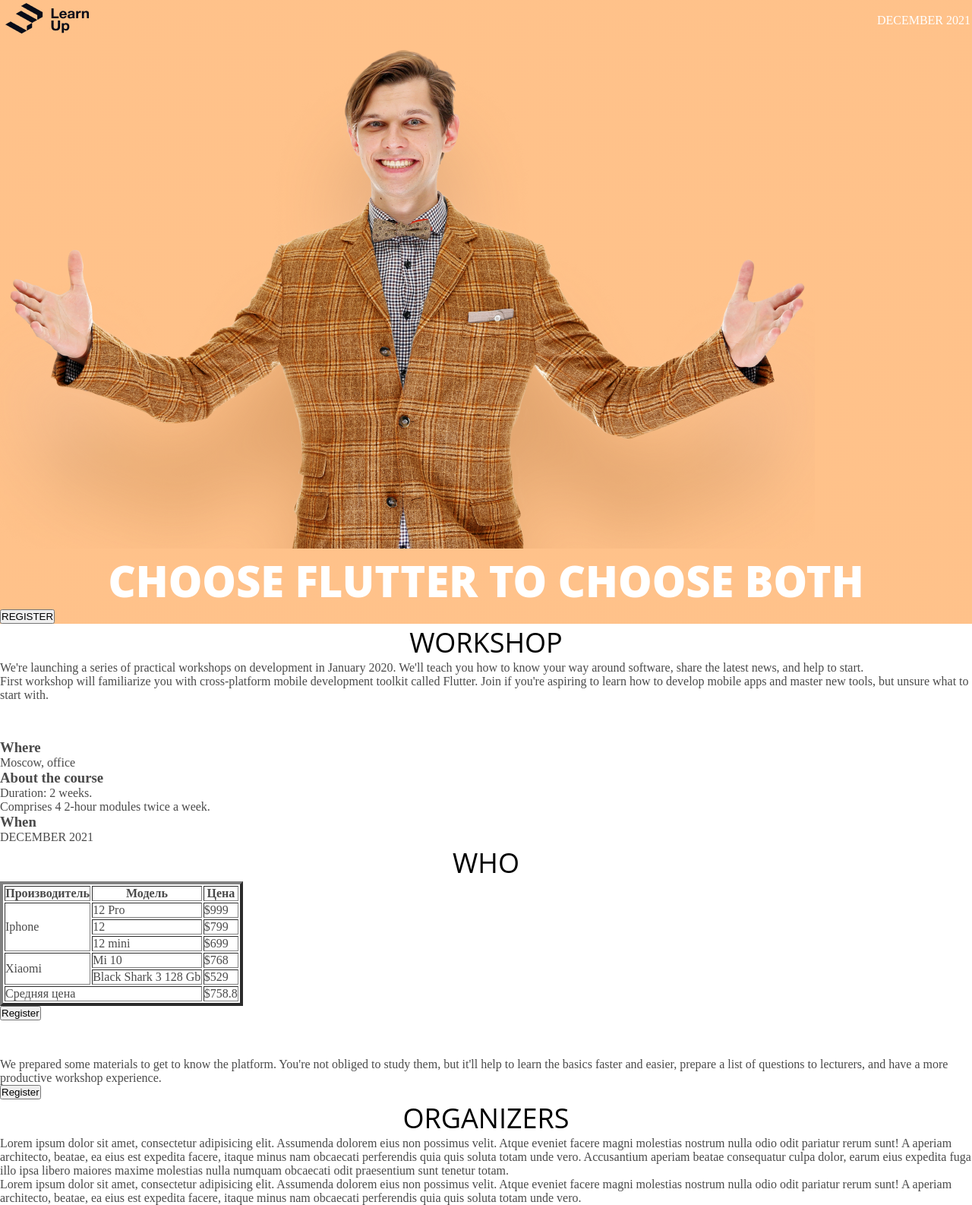
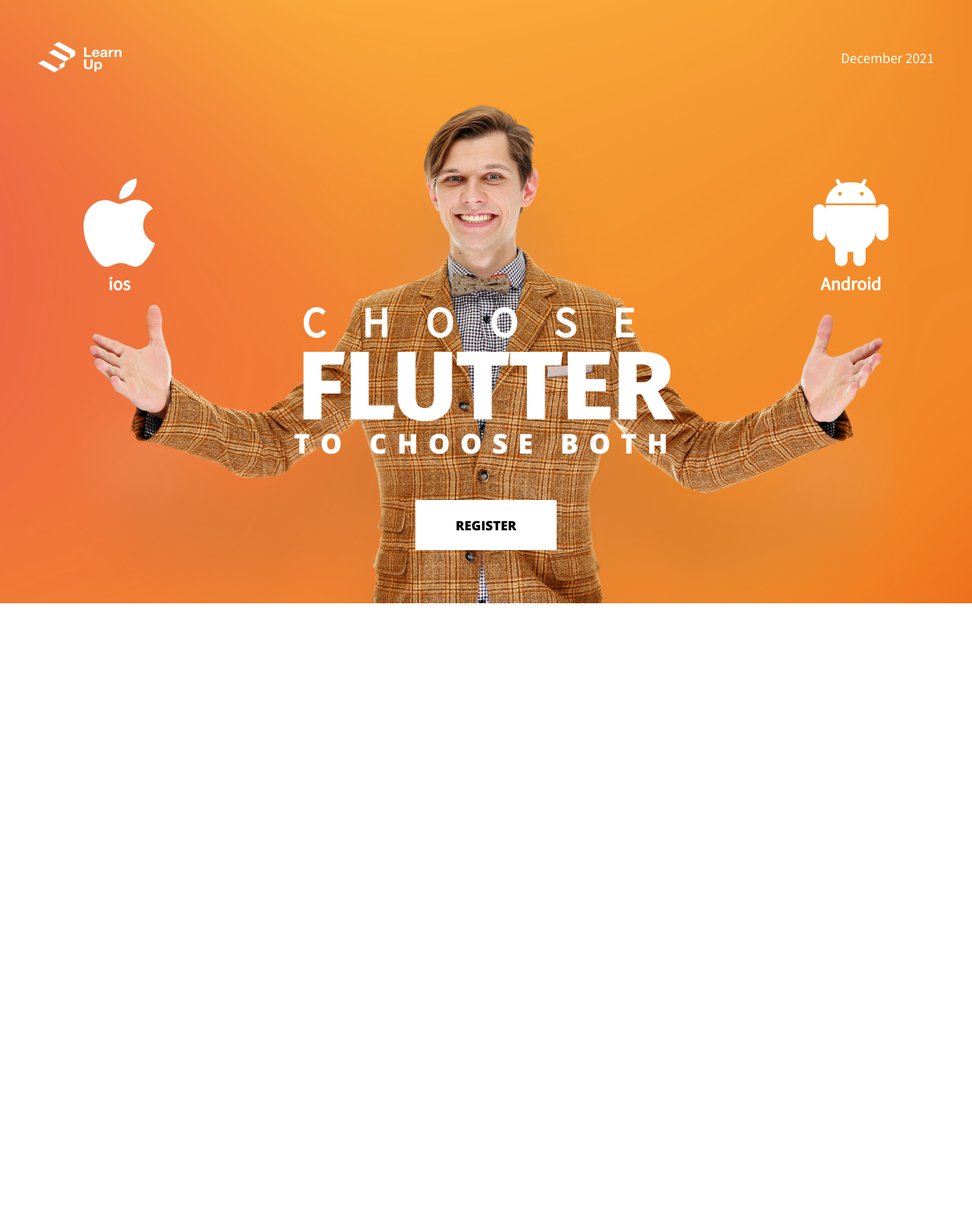
Before and after one commit to isuhanov/LearnUP, a plain HTML site: page index.html in a window 1280 px wide. Shown: the whole page at 76% size. After the commit the page ends 800 px from the top, so only its background shows below. Drawn offline with nearby package versions, Linux system fonts and the light colour scheme.

Commit message:
complete header

```diff
--- a/index.html
+++ b/index.html
@@ -6,155 +6,74 @@
     <meta name="viewport" content="width=device-width, initial-scale=1.0">
     <title>LearnUP</title>
     <link rel="stylesheet" href="style.css">
+
+    <link rel="preconnect" href="https://fonts.googleapis.com">
+<link rel="preconnect" href="https://fonts.gstatic.com" crossorigin>
+<link href="https://fonts.googleapis.com/css2?family=Fira+Sans:wght@400;800&family=Open+Sans:wght@400;800&family=Source+Sans+Pro&display=swap" rel="stylesheet">
 </head>
 <body>
 
-    <div class="block-1" id="block1">
-        <table width="100%">
-            <tr>
-                <td>
+    <div class="wrapper">
+        <header>
+            <div class="container">
+
+                <div class="logo-block">
                     <img
-                        src="./assets/img/logo/logo-black.png"
+                        src="./assets/img/logo/logo-white.png"
                         alt="Логотип Learn Up"
-                        srcset="./assets/img/logo/logo-black@2x.png 2x, ./assets/img/logo/logo-black@4x.png 4x"
                     />
-                </td>
-                <td align="right">
-                    DECEMBER 2021
-                </td>
-            </tr>
-        </table>
+                    <p>
+                        December 2021
+                    </p>
+                </div>
+
+                <div class="human-block">
+                    <div class="human-block__img">
                         <img
                             src="./assets/img/human/human.png"
                             srcset="./assets/img/human/human@2x.png 2x, ./assets/img/human/human@4x.png 4x"
                             alt="Картинка человека"
                         />
-        <h1>CHOOSE FLUTTER TO CHOOSE BOTH</h1>
-        <button>REGISTER</button>
                     </div>
 
-    <div class="block-2" id="block2">
-        <h2>WORKSHOP</h2>
-        <p>
-            We're launching a series of practical workshops on development in January 2020. We'll
-            teach you how to know your way around software, share the latest news, and help to start.
-        </p>
-        <p>
-            First workshop will familiarize you with cross-platform mobile development toolkit called
-            Flutter. Join if you're aspiring to learn how to develop mobile apps and master new
-            tools, but unsure what to start with.
-        </p>
+                    <div class="human-block__content">
+
+                        <div class="os-block">
+                            <div class="os-item">
+                                <img
+                                    src="./assets/img/os/ios.png"
+                                    alt="ios"
+                                    />
+                                <p>ios</p>
                             </div>
-
-    <div class="block-3" id="block3">
-        <h2>WHEN AND WHERE</h2>
-        <div>
-            <div>
-                <h3>Where</h3>
-                <p>Moscow, office</p>
-            </div>
-            <div>
-                <h3>About the course</h3>
-                <p>Duration: 2 weeks.</p>
-                <p>Comprises 4 2-hour modules twice a week.</p>
-            </div>
-            <div>
-                <h3>When</h3>
-                <p>DECEMBER 2021</p>
-            </div>
+                            <div class="os-item">
+                                <img
+                                    src="./assets/img/os/android.png"
+                                    alt="android"
+                                    />
+                                <p>Android</p>
                             </div>
                         </div>
 
-    <div class="block-4" id="block4">
-        <h2>WHO</h2>
-        <table border="4" width="25%">
-            <thead>
-                <tr>
-                    <th>
-                        Производитель
-                    </th>
-                    <th>
-                        Модель
-                    </th>
-                    <th>
-                        Цена
-                    </th>
-                </tr>
-            </thead>
-            <tbody>
-                <tr>
-                    <td rowspan="3">
-                        Iphone
-                    </td>
-                    <td>
-                        12 Pro
-                    </td>
-                    <td>
-                        $999
-                    </td>
-                </tr>
-                <tr>
-                    <td>
-                        12
-                    </td>
-                    <td>
-                        $799
-                    </td>
-                </tr>
-                <tr>
-                    <td>
-                        12 mini
-                    </td>
-                    <td>
-                        $699
-                    </td>
-                </tr>
-            </tbody>
-            <tbody>
-                <tr>
-                    <td rowspan="2">Xiaomi</td>
-                    <td>Mi 10</td>
-                    <td>$768</td>
-                </tr>
-                <tr>
-                    <td>Black Shark 3 128 Gb</td>
-                    <td>$529</td>
-                </tr>
-            </tbody>
-            <tfoot>
-                <td colspan="2">Средняя цена</td>
-                <td>$758.8</td>
-            </tfoot>
-        </table>
-        <button>Register</button>
+                        <div class="human-block__title">
+                            <p>CHOOSE</p>
+                            <p>FLUTTER</p>
+                            <p>TO CHOOSE BOTH</p>
                         </div>
 
-    <div class="block-5" id="block5">
-        <h2>GET READY</h2>
-        <p>
-            We prepared some materials to get to know the platform. You're not obliged to study them,
-            but it'll help to learn the basics faster and easier, prepare a list of questions to
-            lecturers, and have a more productive workshop experience.
-        </p>
-        <button>Register</button>
+                        <div class="human-block__btn">
+                            <button class="btn btn-center white">REGISTER</button>
                         </div>
 
-    <div class="block-6" id="block6">
-        <h2>ORGANIZERS</h2>
-        <p>
-            Lorem ipsum dolor sit amet, consectetur adipisicing elit. Assumenda dolorem eius non
-            possimus velit. Atque eveniet facere magni molestias nostrum nulla odio odit pariatur
-            rerum sunt! A aperiam architecto, beatae, ea eius est expedita facere, itaque minus nam
-            obcaecati perferendis quia quis soluta totam unde vero. Accusantium aperiam beatae
-            consequatur culpa dolor, earum eius expedita fuga illo ipsa libero maiores maxime
-            molestias nulla numquam obcaecati odit praesentium sunt tenetur totam.
-        </p>
-        <p>
-            Lorem ipsum dolor sit amet, consectetur adipisicing elit. Assumenda dolorem eius non
-            possimus velit. Atque eveniet facere magni molestias nostrum nulla odio odit pariatur
-            rerum sunt! A aperiam architecto, beatae, ea eius est expedita facere, itaque minus nam
-            obcaecati perferendis quia quis soluta totam unde vero.
-        </p>
+                    </div>
+
+                </div>
+
+            </div>
+        </header>
+        <main>
+
+        </main>
     </div>
 
 </body>
--- a/style.css
+++ b/style.css
@@ -4,39 +4,123 @@
     box-sizing: border-box;
 }
 
-body{
-    font-size: 16px;
-    color: #4a4a4a;
+.container{
+    max-width: 1180px;
+    margin: 0 auto;
 }
 
-#block1{
-    background: linear-gradient(0deg, rgba(255, 133, 22, 0.5), rgba(255, 133, 22, 0.5));
-    color: #ffffff;
+
+/* ---------------------------------------------- HEADER ----------------------------------------------------- */
+
+header{
+    height: 794px;
+    background: url('assets/img/fon/bg_orange.png')no-repeat center;
+    background-size: 100% 100%;
+    padding-top: 55px;
+    color: white;
 }
 
-#block1 h1{
-    font-family: 'Open Sans';
-    font-weight: 800;
-    font-size: 56px;
-    text-align: center;
-    text-transform: uppercase;
+header .container{
+    position: relative;
 }
 
-h2{
-    font-family: 'Open Sans';
-    font-weight: 400;
-    font-size: 36px;
-    text-align: center;
-    text-transform: uppercase;
+.logo-block{
+    display: flex;
+    flex-direction: row;
+    justify-content: space-between;
+    align-items: center;
+    font-family: 'Source Sans Pro', sans-serif;
+    font-size: 19px;
+    line-height: 36px;
+    margin-bottom: 29px;
 }
 
-#block2 h2,
-#block4 h2,
-#block6 h2{
-    color: #000000;
+.human-block__img{
+    position: absolute;
+    z-index: 0;
+    width: 100%;
+    text-align: center;
 }
 
-#block3 h2,
-#block5 h2{
-    color: #ffffff;
+.human-block__content{
+    position: absolute;
+    width: 100%;
+    z-index: 100;
 }
+
+.os-block{
+    display: flex;
+    flex-direction: row;
+    justify-content: space-between;
+    margin: 110px 60px 0;
+}
+
+.os-item{
+    font-family: 'Source Sans Pro', sans-serif;
+    text-align: center;
+    font-weight: bold;
+    font-size: 24px;
+    /* line-height: 30px; */
+}
+
+.human-block__title p{
+    text-align: center;
+}
+
+.human-block__title p:nth-child(1){
+    font-family: 'Source Sans Pro', sans-serif;
+    font-size: 56px;
+    font-weight: 700;
+    letter-spacing: 0.845em;
+}
+
+.human-block__title p:nth-child(2){
+    font-family: 'Fira Sans', sans-serif;
+    font-size: 128px;
+    font-weight: 800;
+    line-height: 100px;
+}
+
+.human-block__title p:nth-child(3){
+    font-family: 'Open Sans', sans-serif;
+    font-size: 36px;
+    font-weight: 800;
+    letter-spacing: 0.37em;
+}
+
+.btn{
+    font-family: 'Open Sans', sans-serif;
+    font-style: normal;
+    font-weight: 800;
+    font-size: 17px;
+    line-height: 23px;
+    border: none;
+}
+
+.btn-center{
+    width: 186px;
+    height: 66px;
+}
+
+.human-block__btn{
+    width: 100%;
+    text-align: center;
+    margin-top: 50px;
+}
+
+
+/* --------------------------------- цвета ---------------------*/
+
+.orange{
+    background-color: rgba(255, 126, 3, 1);
+}
+
+.white{
+    background-color: white;
+    border-color: white;
+}
+
+.black{
+    background-color: rgba(53, 53, 53, 1);
+    border-color: white;
+}
```
Also changed, not shown: assets/img/fon/bg_orange.png (added), assets/img/logo/logo-white.png (added), assets/img/os/android.png (added), assets/img/os/ios.png (added). Lines whose indentation alone changed are shown as unchanged.
